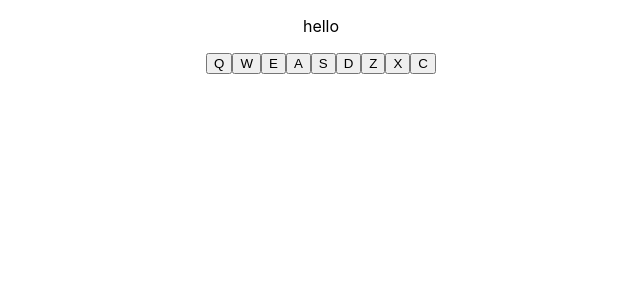
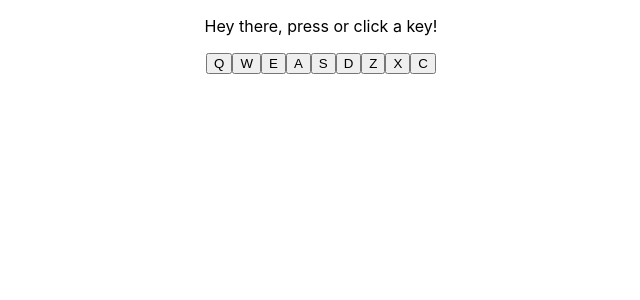
Before and after one commit to abu271/drum-machine, a React (Create React App) app: page / in a window 1280 px wide. Shown: the top 300 px of the page, without its empty margins (319-959 px from the left). Built offline with nearby package versions, Linux system fonts and the light colour scheme.

Commit message:
display component is working

```diff
--- a/src/container components/App/App.js
+++ b/src/container components/App/App.js
@@ -19,6 +19,7 @@ class Pad extends Component {
 
   handleClick = () => {
     this.audio.play()
+    this.audio.currentTime = 0
   }
 
   render() {
@@ -40,7 +41,7 @@ class App extends Component {
   constructor(props) {
     super(props)
     this.state = {
-
+      display: "Hey there, press or click a key!"
     }
   }
 
@@ -48,7 +49,7 @@ class App extends Component {
     return (
       <div id="drum-machine" className="App">
         <div id="display">
-          <Display />
+          <Display display={this.state.display}/>
         </div>
 
         {data.map(data => (
--- a/src/presentational components/Display/Display.js
+++ b/src/presentational components/Display/Display.js
@@ -1,5 +1,5 @@
 import React from 'react'
 
-const Display = () => <p>hello</p>
+const Display = (props) => <p>{props.display}</p>
 
 export default Display
```
